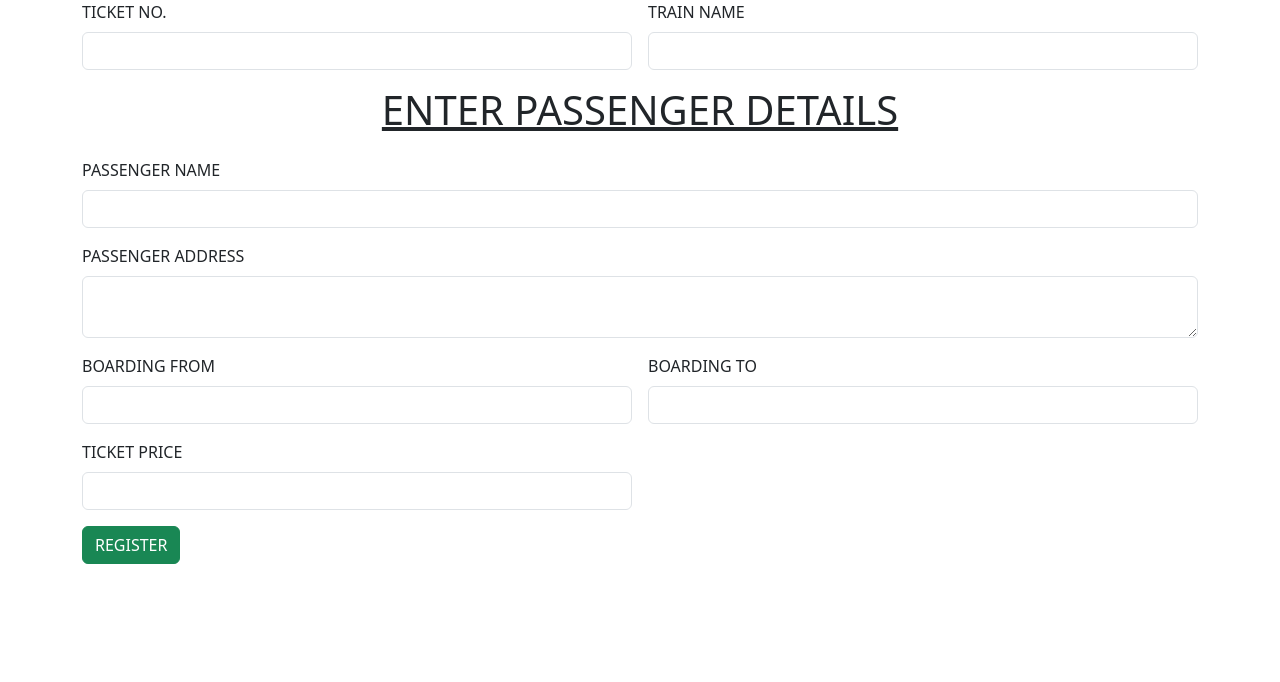
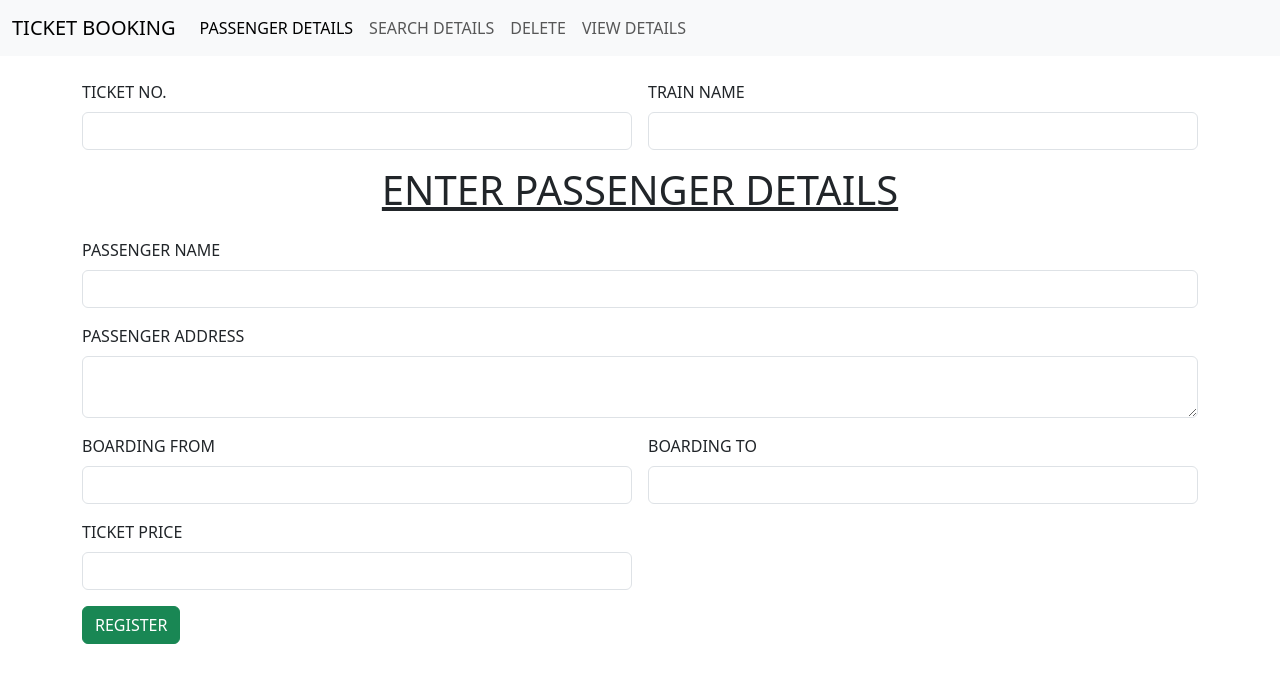
Before and after one commit to raifashafi/trainticketbooking, a plain HTML site: page index.html in a window 1280 px wide. Drawn offline with nearby package versions, Linux system fonts and the light colour scheme.

Commit message:
project created

```diff
--- a/index.html
+++ b/index.html
@@ -10,6 +10,32 @@
 </head>
 
 <body>
+
+    <nav class="navbar navbar-expand-lg bg-body-tertiary">
+        <div class="container-fluid">
+          <a class="navbar-brand" href="#">TICKET BOOKING</a>
+          <button class="navbar-toggler" type="button" data-bs-toggle="collapse" data-bs-target="#navbarNav" aria-controls="navbarNav" aria-expanded="false" aria-label="Toggle navigation">
+            <span class="navbar-toggler-icon"></span>
+          </button>
+          <div class="collapse navbar-collapse" id="navbarNav">
+            <ul class="navbar-nav">
+              <li class="nav-item">
+                <a class="nav-link active" aria-current="page" href="index.html">PASSENGER DETAILS</a>
+              </li>
+              <li class="nav-item">
+                <a class="nav-link" href="search.html">SEARCH DETAILS</a>
+              </li>
+              <li class="nav-item">
+                <a class="nav-link" href="delete.html">DELETE</a>
+              </li>
+              <li class="nav-item">
+                <a class="nav-link" href="viewall.html">VIEW DETAILS</a>
+              </li>
+            </ul>
+          </div>
+        </div>
+      </nav>
+<br>
     <div class="container">
         <div class="row">
             <div class="col col-12 col-sm-12 col-md-12 col-lg-12 col-xl-12 col-xxl-12">
```
Also changed, not shown: delete.html (+25 -0 lines), search.html (+25 -0 lines), viewall.html (+25 -0 lines).
